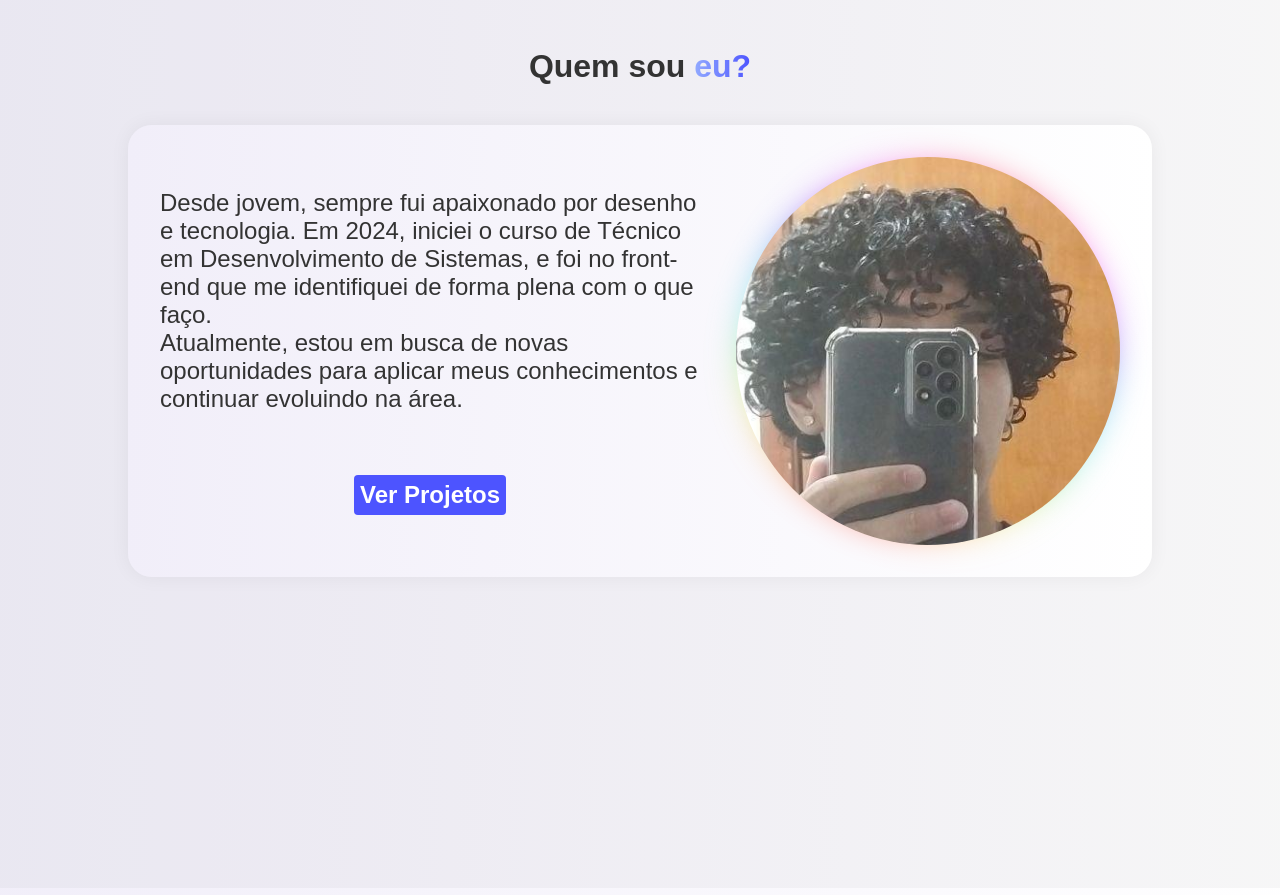
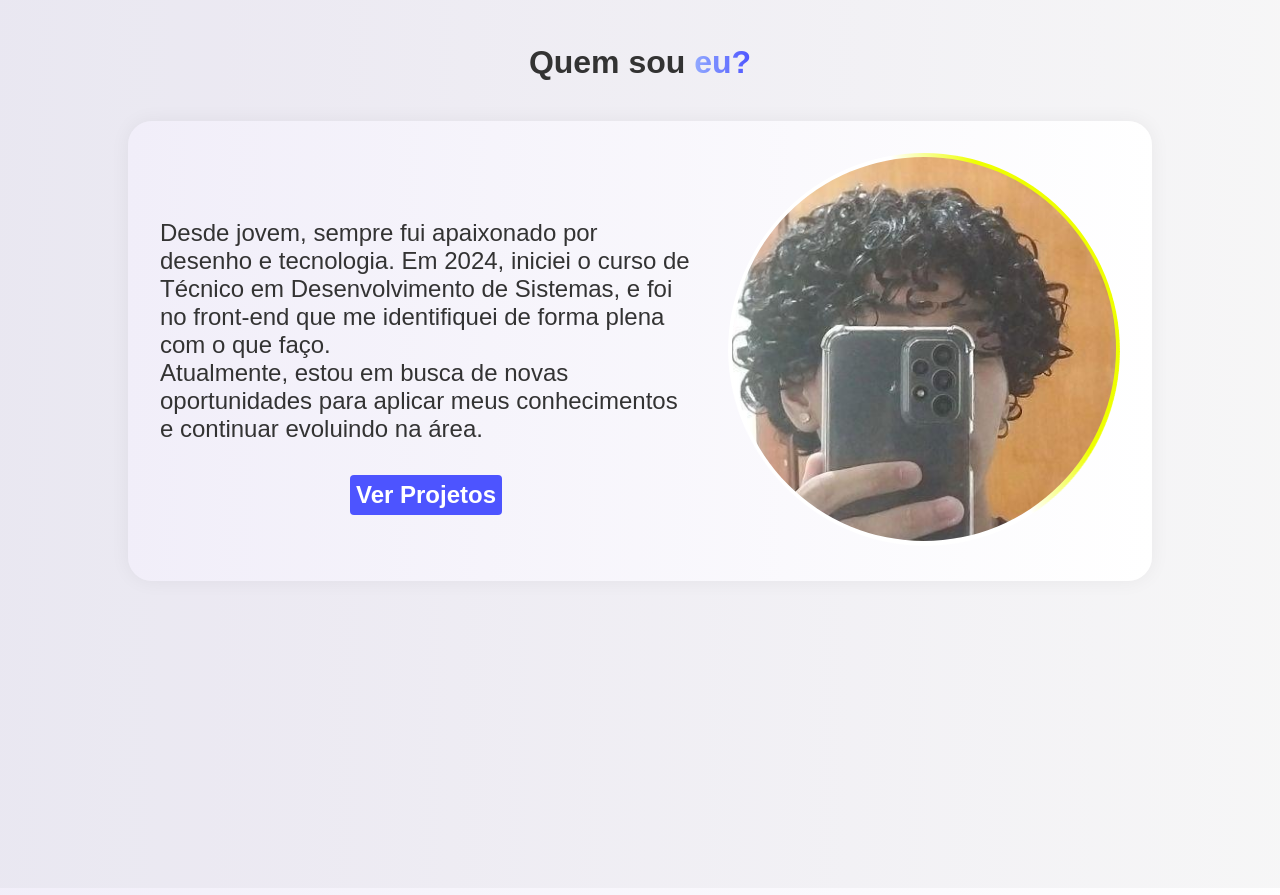
Before and after one commit to lucasns06/portfolio, a React (Create React App) app: page / in a window 1280 px wide. Shown: the part 1160-2055 px from the top of the page. Built offline with nearby package versions, Linux system fonts and the light colour scheme.

Commit message:
efeito dourado

```diff
--- a/public/index.html
+++ b/public/index.html
@@ -2,7 +2,7 @@
 <html lang="en">
   <head>
     <meta charset="utf-8" />
-    <link rel="icon" href="perfil.jfif" />
+    <link rel="icon" href="perfil.jfif" style="border-radius: 100%;"/>
     <meta name="viewport" content="width=device-width, initial-scale=1" />
     <meta name="theme-color" content="#000000" />
     <meta
--- a/src/App.css
+++ b/src/App.css
@@ -264,6 +264,7 @@ nav a:hover {
   margin: auto;
   box-shadow: var(--cor-gif);
   border-radius: 24px;
+  align-items: center;
 }
 
 .sobreContainer-texto {
@@ -272,7 +273,7 @@ nav a:hover {
   display: flex;
   flex-direction: column;
   gap: 2rem;
-
+  flex: 1;
   p {
     font-weight: normal;
   }
@@ -284,7 +285,6 @@ nav a:hover {
 }
 
 .sobreContainer img {
-
   border-radius: 100%;
   max-width: 384px;
   height: 100%;
@@ -294,16 +294,20 @@ nav a:hover {
   margin-left: 36px;
   z-index: 0;
   position: relative;
+  padding: 4px;
+  border-radius: 100%;
+  overflow: hidden;
 }
 
 .sobreContainerImg::before {
-  filter: blur(20px);
+  top: -3px;
+  left: 0px;
   content: '';
   position: absolute;
-  width: 90%;
-  height: 90%;
+  width: 100%;
+  height: 100%;
   border-radius: 100%;
-  background: linear-gradient(90deg,
+  /* background: linear-gradient(90deg,
       rgba(255, 0, 0, 1) 0%,
       rgba(255, 154, 0, 1) 10%,
       rgba(208, 222, 33, 1) 20%,
@@ -314,11 +318,13 @@ nav a:hover {
       rgba(95, 21, 242, 1) 70%,
       rgba(186, 12, 248, 1) 80%,
       rgba(251, 7, 217, 1) 90%,
-      rgba(255, 0, 0, 1) 100%);
-  top: 5%;
-  left: 5%;
+      rgba(255, 0, 0, 1) 100%); */
+      background: linear-gradient(90deg,
+      rgb(238, 255, 0) 20%,
+      var(--cor-branco)  40%,
+      var(--cor-branco) 100%);
   z-index: -1;
-  animation: neon 3s infinite linear;
+  animation: neon 1s infinite linear;
 }
 
 @keyframes neon {
```
